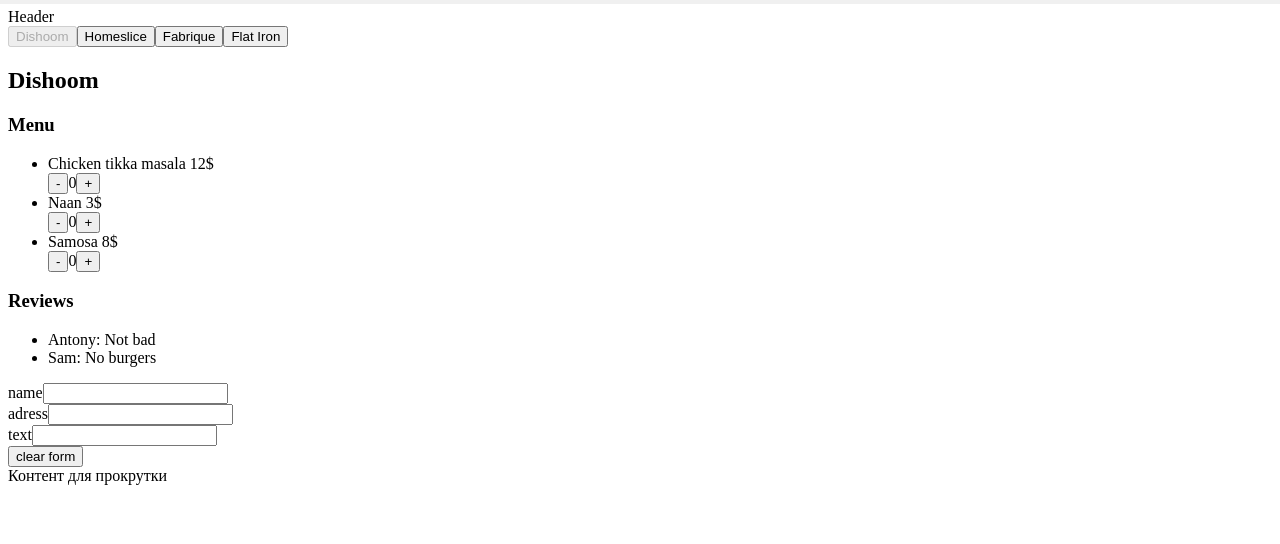
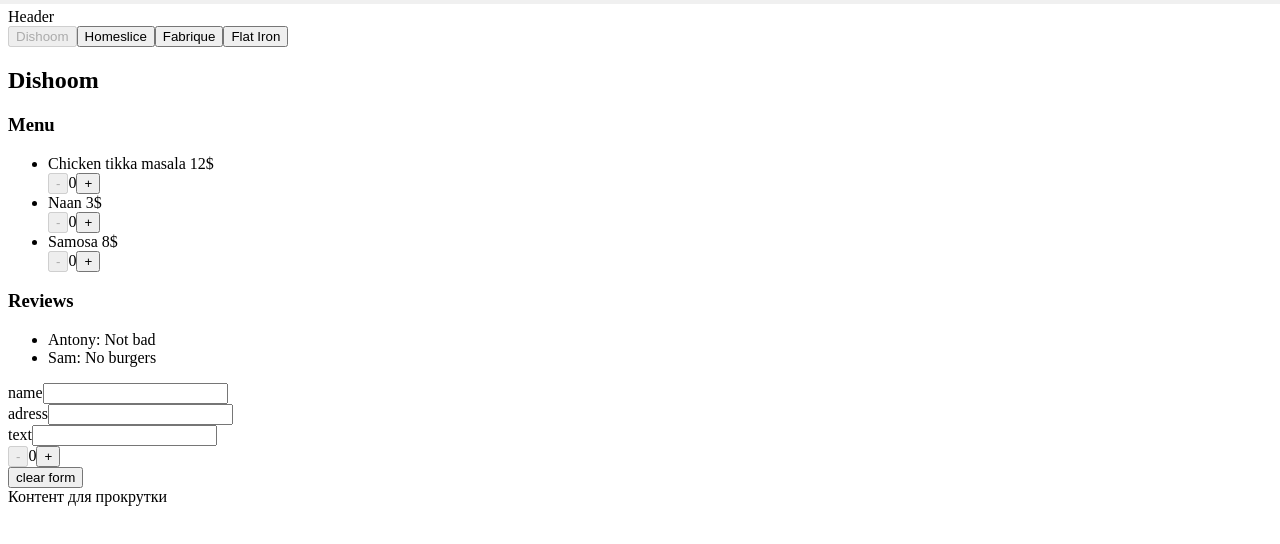
Before and after one commit to AkhmetvaleevRR/testReact, a React (Vite) app: page / in a window 1280 px wide. Shown: the top 544 px of the page. Built offline with nearby package versions, Linux system fonts and the light colour scheme.

Commit message:
Добавил счетчики + prettier

```diff
--- a/src/components/app/app.tsx
+++ b/src/components/app/app.tsx
@@ -8,9 +8,7 @@
       <ScrollProgressBar />
       <RestaurantPage />
       <div>
-         <div style={{ height: '2000px' }}>
-          Контент для прокрутки
-         </div>
+        <div style={{ height: "2000px" }}>Контент для прокрутки</div>
       </div>
     </Layout>
   );
--- a/src/components/counter/counter.tsx
+++ b/src/components/counter/counter.tsx
@@ -1,13 +1,20 @@
-import { useCounter } from "./use-counter";
+interface Props {
+  max: number;
+  value: number;
+  onIncrement: () => void;
+  onDecrement: () => void;
+}
 
-export const Counter = ({ max }: { max: number }) => {
-  const { value, decrement, increment } = useCounter(max);
-
+export const Counter = ({ max, value, onIncrement, onDecrement }: Props) => {
   return (
     <div>
-      <button onClick={decrement}>-</button>
+      <button onClick={onDecrement} disabled={value === 0}>
+        -
+      </button>
       <span>{value}</span>
-      <button onClick={increment}>+</button>
+      <button onClick={onIncrement} disabled={value >= max}>
+        +
+      </button>
     </div>
   );
 };
--- a/src/components/counter/use-counter.ts
+++ /dev/null
@@ -1,24 +0,0 @@
-import { useState } from "react";
-
-export const useCounter = (max: number) => {
-  const [value, setValue] = useState(0);
-
-  const decrement = () => {
-    if (value > 0) {
-      setValue(value - 1);
-    }
-  };
-
-  const increment = () => {
-    console.log(max);
-    if (value < max) {
-      setValue(value + 1);
-    }
-  };
-
-  return {
-    value,
-    decrement,
-    increment,
-  };
-};
--- /dev/null
+++ b/src/components/dishCounter/dishCounter.tsx
@@ -0,0 +1,34 @@
+import { useState } from "react";
+import { Counter } from "../counter/counter";
+
+interface DishCounterProps {
+  max: number;
+  initialValue?: number;
+}
+
+export const DishCounter = ({ max, initialValue = 0 }: DishCounterProps) => {
+  const [count, setCount] = useState(initialValue);
+
+  const handleIncrement = () => {
+    if (count < max) {
+      const newValue = count + 1;
+      setCount(newValue);
+    }
+  };
+
+  const handleDecrement = () => {
+    if (count > 0) {
+      const newValue = count - 1;
+      setCount(newValue);
+    }
+  };
+
+  return (
+    <Counter
+      max={max}
+      value={count}
+      onIncrement={handleIncrement}
+      onDecrement={handleDecrement}
+    />
+  );
+};
--- a/src/components/menuList/menuList.tsx
+++ b/src/components/menuList/menuList.tsx
@@ -1,5 +1,5 @@
 import type { MenuItem } from "../../../types/restaurant";
-import { Counter } from "../counter/counter";
+import { DishCounter } from "../dishCounter/dishCounter";
 
 export function MenuList({ menu }: { menu: MenuItem[] }) {
   return (
@@ -8,7 +8,10 @@
         menu.map((menuItem) => (
           <li key={menuItem.id}>
             {menuItem.name} {menuItem.price}$
-            <Counter max={5} />
+            <DishCounter
+              max={5}
+              initialValue={0}
+            />
           </li>
         ))}
     </ul>
--- a/src/components/reviewForm/reviewForm.tsx
+++ b/src/components/reviewForm/reviewForm.tsx
@@ -1,4 +1,5 @@
-import { useReducer } from "react";
+import { useReducer, useState } from "react";
+import { Counter } from "../counter/counter";
 
 interface initialFormProps {
   name: string;
@@ -21,8 +22,7 @@
 const reducer = (
   state: initialFormProps,
   action: ReviewFormAction
-) : initialFormProps => {
-
+): initialFormProps => {
   switch (action.type) {
     case "SET_NAME":
       return {
@@ -47,6 +47,7 @@
 };
 
 export const ReviewForm = () => {
+  const [reviewCount, setReviewCount] = useState(0);
   const [form, dispatch] = useReducer(reducer, INITIAL_FORM);
 
   const { name, text, address } = form;
@@ -57,8 +58,7 @@
     dispatch({ type: "SET_TEXT", payload: text });
   const setAddress = (address: string) =>
     dispatch({ type: "SET_ADDRESS", payload: address });
-  const ClearForm = () =>
-    dispatch({ type: "CLEAR_FORM" });
+  const ClearForm = () => dispatch({ type: "CLEAR_FORM" });
 
   return (
     <form onSubmit={(event) => event.preventDefault()}>
@@ -89,6 +89,12 @@
           }}
         />
       </div>
+      <Counter
+        max={5}
+        value={reviewCount}
+        onIncrement={() => setReviewCount(reviewCount + 1)}
+        onDecrement={() => setReviewCount(reviewCount - 1)}
+      />
       <button onClick={ClearForm}>clear form</button>
     </form>
   );
```
Also changed, not shown: src/components/scrollProgressBar/scrollProgressBar.tsx (+7 -5 lines).
